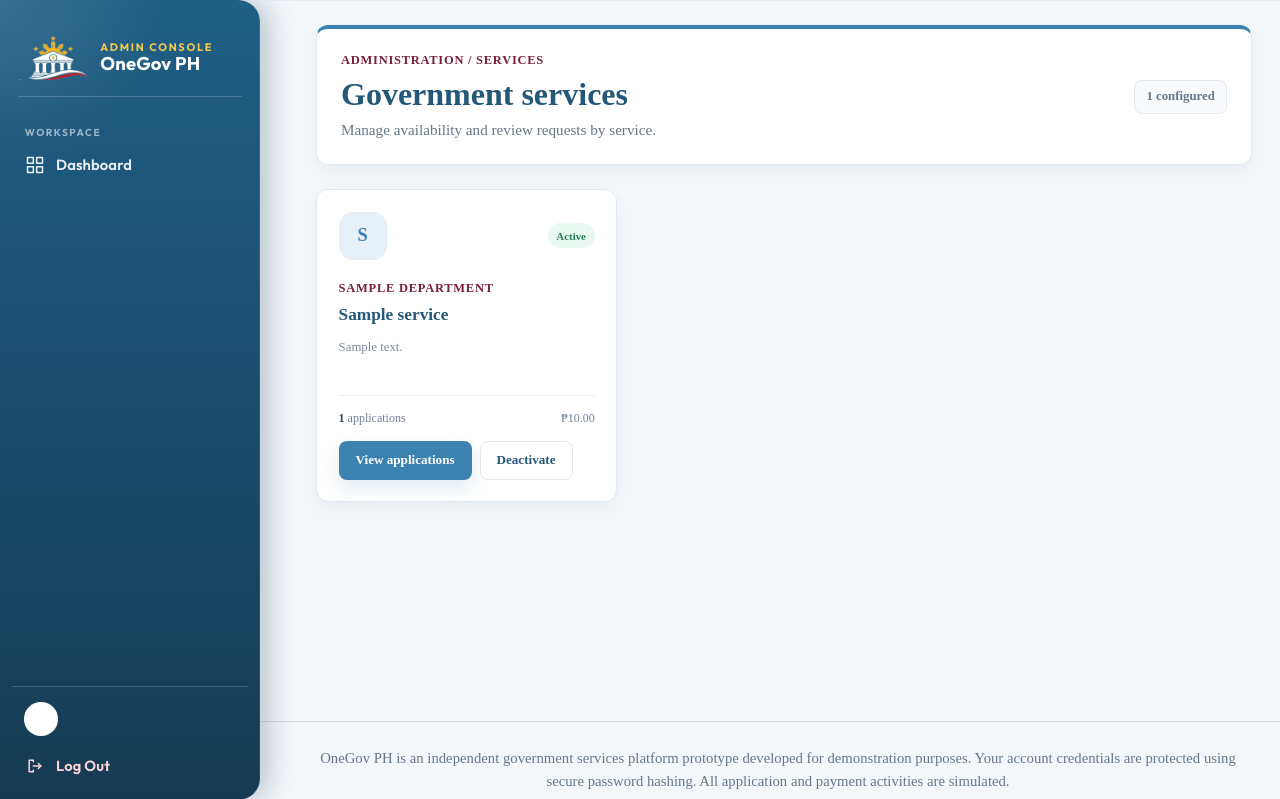
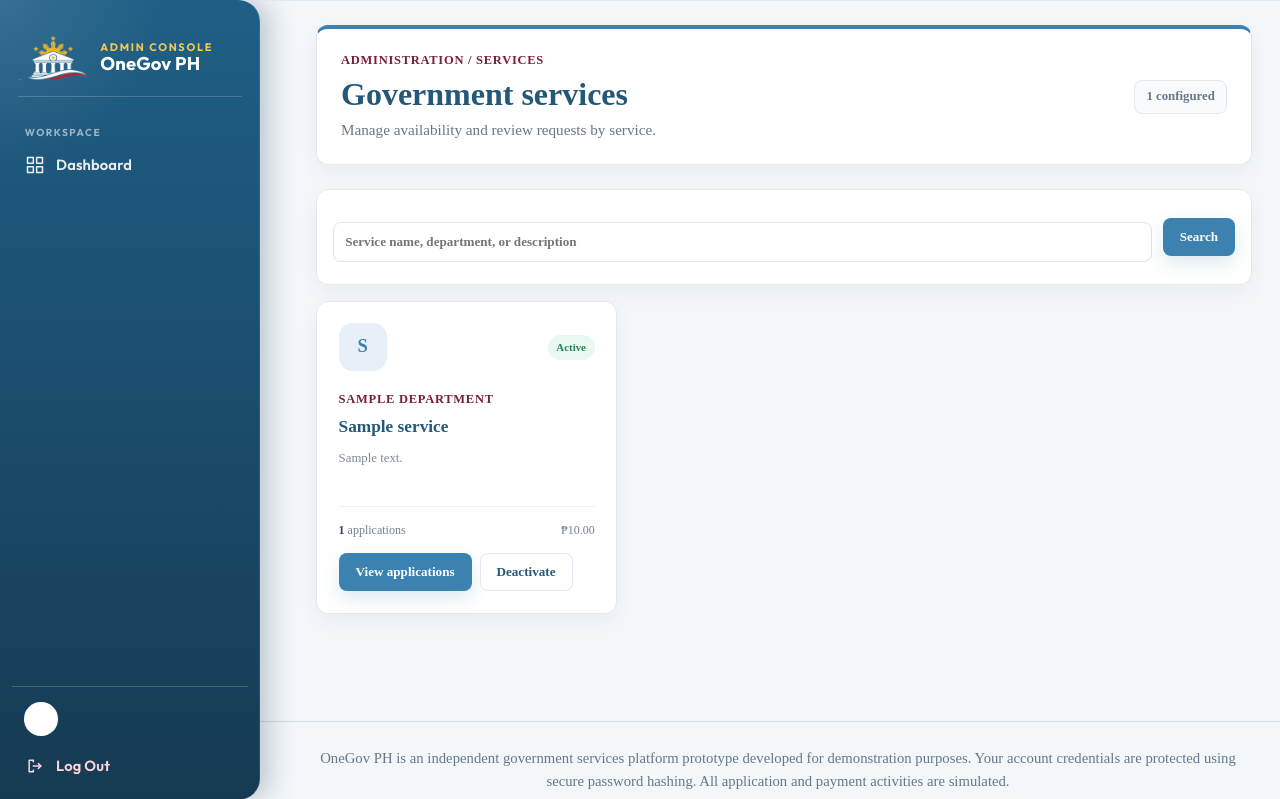
Before and after one commit to Iamtintinn/OneGov-PH, a Python web app: template app/templates/admin/manage_services.html in a window 1280 px wide. Shown: the top 799 px of the page. Run offline with Jinja, Linux system fonts and the light colour scheme; the template is opened without the code that fills it: most values are stand-ins (such as "Sample title", 1, 10 or a date in 2020).

Commit message:
fix: admin cleanup

```diff
--- a/app/templates/admin/_header.html
+++ b/app/templates/admin/_header.html
@@ -64,6 +64,12 @@
         <p class="sidebar-section-label">Admin Portal</p>
         <ul>
             <li>
+                <a class="sidebar-link{% if page == 'admin_portal.services' or (page and page.startswith('admin_portal.apply_')) %} is-active{% endif %}" href="{{ url_for('admin_portal.services') }}">
+                    <svg viewBox="0 0 24 24" aria-hidden="true"><path d="M4 20h16"></path><path d="M6 20V9l6-5 6 5v11"></path><path d="M10 20v-6h4v6"></path></svg>
+                    <span>Government Services</span>
+                </a>
+            </li>
+            <li>
                 <a class="sidebar-link{% if page == 'admin_portal.payments' %} is-active{% endif %}" href="{{ url_for('admin_portal.payments') }}">
                     <svg viewBox="0 0 24 24" aria-hidden="true"><rect x="3" y="6" width="18" height="12" rx="2"></rect><path d="M3 10h18"></path></svg>
                     <span>Payments</span>
--- a/app/templates/admin/manage_applications.html
+++ b/app/templates/admin/manage_applications.html
@@ -11,7 +11,7 @@
         <form class="admin-filter-form" method="get">
             <label class="admin-search-field"><span class="visually-hidden">Search applications</span><input type="search" name="q" value="{{ search }}" placeholder="Tracking number or citizen name"></label>
             <label><span class="visually-hidden">Filter by service</span><select name="service"><option value="">All services</option>{% for service in services %}<option value="{{ service.service_id }}" {% if selected_service == service.service_id|string %}selected{% endif %}>{{ service.service_name }}</option>{% endfor %}</select></label>
-            <label><span class="visually-hidden">Filter by status</span><select name="status"><option value="">All statuses</option>{% for status in statuses if status != 'draft' %}<option value="{{ status }}" {% if selected_status == status %}selected{% endif %}>{{ status_labels[status] }}</option>{% endfor %}</select></label>
+            <label><span class="visually-hidden">Filter by status</span><select name="status"><option value="">All statuses</option>{% for status in statuses %}<option value="{{ status }}" {% if selected_status == status %}selected{% endif %}>{{ status_labels[status] }}</option>{% endfor %}</select></label>
             <button class="admin-button admin-button--primary" type="submit">Filter</button>
             {% if search or selected_status or selected_service %}<a class="admin-button admin-button--quiet" href="{{ url_for('admin.applications') }}">Clear</a>{% endif %}
         </form>
--- a/app/templates/admin/manage_services.html
+++ b/app/templates/admin/manage_services.html
@@ -8,6 +8,13 @@
         <div><p class="admin-eyebrow">ADMINISTRATION / SERVICES</p><h1>Government services</h1><p>Manage availability and review requests by service.</p></div>
         <span class="admin-count-chip">{{ service_rows|length }} configured</span>
     </header>
+    <section class="admin-panel admin-filter-panel">
+        <form class="admin-filter-form" method="get">
+            <label class="admin-search-field"><span class="visually-hidden">Search government services</span><input type="search" name="q" value="{{ search }}" placeholder="Service name, department, or description"></label>
+            <button class="admin-button admin-button--primary" type="submit">Search</button>
+            {% if search %}<a class="admin-button admin-button--quiet" href="{{ url_for('admin.services') }}">Clear</a>{% endif %}
+        </form>
+    </section>
     <section class="admin-service-cards" aria-label="Government services">
         {% for service, application_count in service_rows %}
         <article class="admin-panel admin-service-card">
@@ -32,7 +39,7 @@
             </div>
         </article>
         {% else %}
-        <div class="admin-panel"><p class="admin-empty">No government services are configured in the database.</p></div>
+        <div class="admin-panel"><p class="admin-empty">{% if search %}No government services match your search.{% else %}No government services are configured in the database.{% endif %}</p></div>
         {% endfor %}
     </section>
 </div>
```
Also changed, not shown: app/routes/admin.py (+15 -2 lines).
